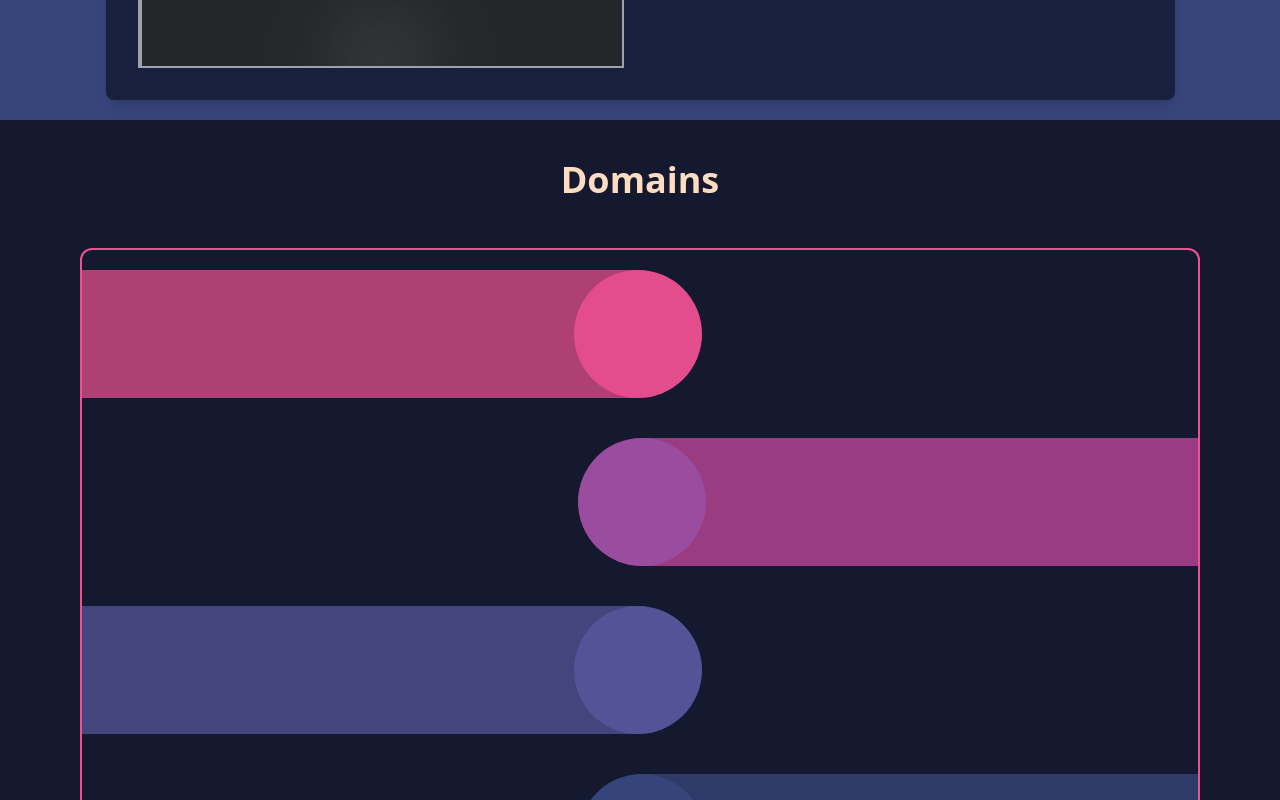
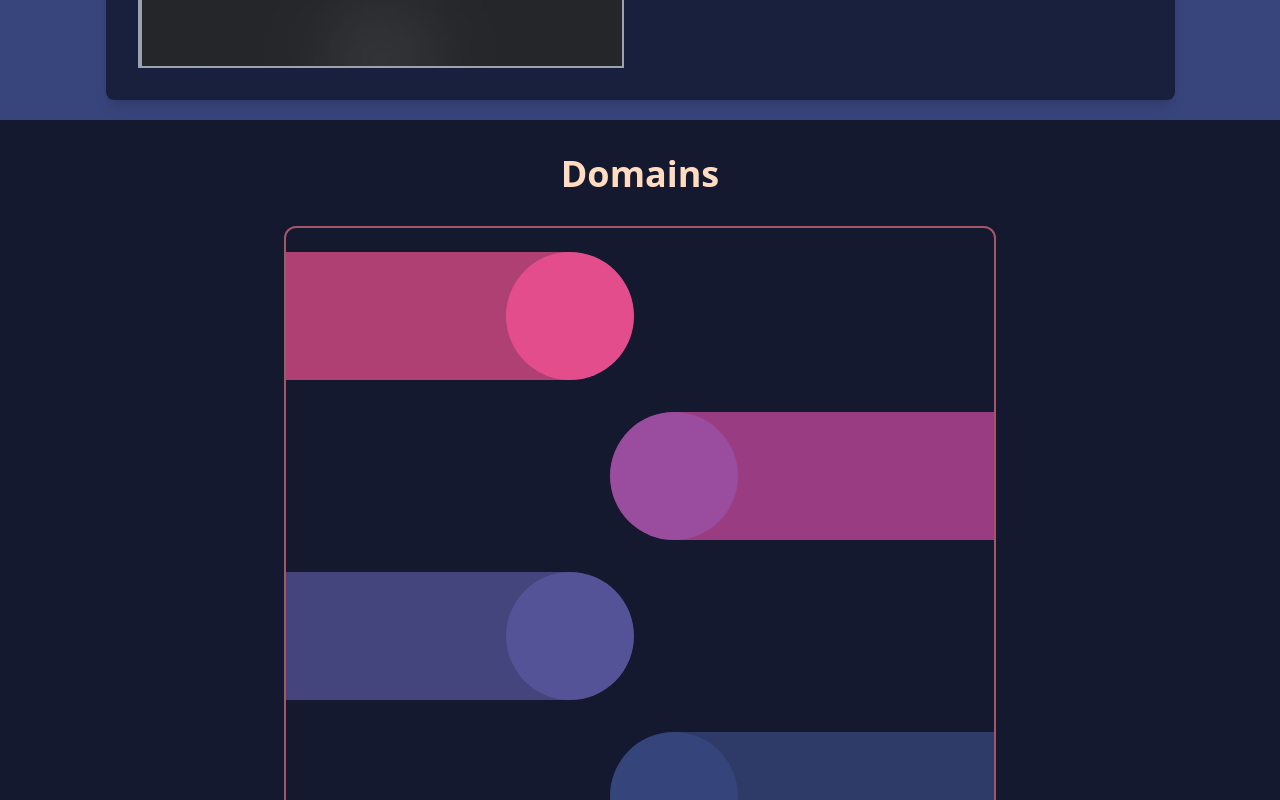
Before and after one commit to realm-SRM/realm-srm-website, a React (Vite) app: page / in a window 1280 px wide. Shown: the part 1480-2280 px from the top of the page. Built offline with nearby package versions, Linux system fonts and the light colour scheme.

Commit message:
fix: domains

```diff
--- a/package.json
+++ b/package.json
@@ -21,6 +21,7 @@
     "framer-motion": "^11.18.0",
     "react": "^18.3.1",
     "react-dom": "^18.3.1",
+    "react-intersection-observer": "^9.15.0",
     "react-router-dom": "^7.1.1",
     "react-use-gesture": "^9.1.3",
     "tailwindcss-text-stroke": "^0.0.5"
--- a/src/Components/sections/Domains.jsx
+++ b/src/Components/sections/Domains.jsx
@@ -1,6 +1,78 @@
+// import React from 'react';
+// import { motion } from 'framer-motion';
+// import { useInView } from 'react-intersection-observer';
+
+// const Domains = () => {
+//   const barData = [
+//     { color: 'bg-[#AE4073]', direction: 'left' },
+//     { color: 'bg-[#9A3C81]', direction: 'right' },
+//     { color: 'bg-[#44457C]', direction: 'left' },
+//     { color: 'bg-[#2E3A67]', direction: 'right' },
+//   ];
+
+//   const barVariants = (direction) => ({
+//     hidden: {
+//       x: direction === 'left' ? '-100%' : '100%',
+//       opacity: 0,
+//     },
+//     visible: {
+//       x: direction === 'left' ? '-700px' : '300px',
+//       opacity: 2,
+//       transition: { type: 'spring', stiffness: 50, damping: 15 },
+//     },
+//   });
+
+//   const lightenColor = (color) => {
+//     const colorMap = {
+//       'bg-[#AE4073]': 'bg-[#F05091]',
+//       'bg-[#9A3C81]': 'bg-[#9A50A5]',
+//       'bg-[#44457C]': 'bg-[#58579E]',
+//       'bg-[#2E3A67]': 'bg-[#38467F]',
+//     };
+//     return colorMap[color] || color;
+//   };
+
+//   // Add intersection observer hook
+//   const { ref, inView } = useInView({
+//     threshold: 0.5, // Trigger animation when 50% of the component is visible
+//     triggerOnce: true, // Animation should run only once
+//   });
+
+//   return (
+//     <div className="bg-[#141930] min-h-screen flex items-center justify-center px-5" ref={ref}>
+//       {/* Adjusted max-width to make the box smaller */}
+//       <div className="relative w-full max-w-[60%] space-y-8 p-4">
+//         <h1 className="text-4xl font-bold text-[#FFDCC1] text-center mb-6">Domains</h1>
+//         <div className="border-2 border-[#A15766] rounded-xl p-6 overflow-hidden">
+//           <div className="space-y-8 mx-auto">
+//             {barData.map((bar, index) => (
+//               <motion.div
+//                 key={index}
+//                 initial="hidden"
+//                 animate={inView ? 'visible' : 'hidden'}
+//                 variants={barVariants(bar.direction)}
+//                 className={`relative w-[80vw] h-32 ${bar.color} flex items-center rounded-full overflow-hidden mx-auto`}
+//               >
+//                 <div
+//                   className={`absolute w-32 h-32 rounded-full ${lightenColor(bar.color)} opacity-80`}
+//                   style={{
+//                     [bar.direction === 'left' ? 'right' : 'left']: '0',
+//                   }}
+//                 ></div>
+//               </motion.div>
+//             ))}
+//           </div>
+//         </div>
+//       </div>
+//     </div>
+//   );
+// };
+
+// export default Domains;
+
 import React from 'react';
 import { motion } from 'framer-motion';
-
+import { useInView } from 'react-intersection-observer';
 
 const Domains = () => {
   const barData = [
@@ -10,17 +82,34 @@ const Domains = () => {
     { color: 'bg-[#2E3A67]', direction: 'right' },
   ];
 
-  const barVariants = (direction) => ({
+  const barVariants = (direction, isSmallScreen) => {
+    if (isSmallScreen) {
+      return {
+        hidden: {
+          x: direction === 'left' ? '-50%' : '50%',
+          opacity: 0,
+        },
+        visible: {
+          x: direction === 'left' ? '-30%' : '30%',
+          opacity: 1,
+          transition: { type: 'spring', stiffness: 50, damping: 15 },
+        },
+      };
+    }
+
+    // Default (original animation for larger screens)
+    return {
       hidden: {
         x: direction === 'left' ? '-100%' : '100%',
         opacity: 0,
       },
       visible: {
-      x: direction === 'left' ? '-450px' : '450px',
+        x: direction === 'left' ? '-700px' : '300px',
         opacity: 1,
         transition: { type: 'spring', stiffness: 50, damping: 15 },
       },
-  });
+    };
+  };
 
   const lightenColor = (color) => {
     const colorMap = {
@@ -32,22 +121,30 @@ const Domains = () => {
     return colorMap[color] || color;
   };
 
+  // Add intersection observer hook
+  const { ref, inView } = useInView({
+    threshold: 0.5, // Trigger animation when 50% of the component is visible
+    triggerOnce: true, // Animation should run only once
+  });
+
+  const isSmallScreen = window.matchMedia('(max-width: 768px)').matches;
+
   return (
-    <div className="bg-[#141930] min-h-screen flex items-center justify-center px-5">
-      <div className="relative w-full max-w-[calc(100%-40px)] space-y-12 p-10">
-      <h1 className="text-4xl font-bold text-[#FFDCC1] text-center mb-10">Domains</h1>
-        <div className="border-2 border-[#F05091] rounded-xl p-5 overflow-hidden">
-          <div className="space-y-10 mx-auto">
+    <div className="bg-[#141930] min-h-screen flex items-center justify-center px-5" ref={ref}>
+      <div className="relative w-full max-w-[60%] space-y-8 p-4">
+        <h1 className="text-4xl font-bold text-[#FFDCC1] text-center mb-6">Domains</h1>
+        <div className="border-2 border-[#A15766] rounded-xl p-6 overflow-hidden">
+          <div className="space-y-8 mx-auto">
             {barData.map((bar, index) => (
               <motion.div
                 key={index}
                 initial="hidden"
-                animate="visible"
-                variants={barVariants(bar.direction)}
-                className={`relative w-[80vw] h-32 ${bar.color} flex items-center rounded-full overflow-hidden mx-auto`} // Increased bar size
+                animate={inView ? 'visible' : 'hidden'}
+                variants={barVariants(bar.direction, isSmallScreen)}
+                className={`relative w-[80vw] h-32 ${bar.color} flex items-center rounded-full overflow-hidden mx-auto`}
               >
                 <div
-                  className={`absolute w-32 h-32 rounded-full ${lightenColor(bar.color)} opacity-80`} // Increased circle size
+                  className={`absolute w-32 h-32 rounded-full ${lightenColor(bar.color)} opacity-80`}
                   style={{
                     [bar.direction === 'left' ? 'right' : 'left']: '0',
                   }}
```
Also changed, not shown: 1 other file (tests, documents, lock files or other folders). Lines whose indentation alone changed are shown as unchanged.
